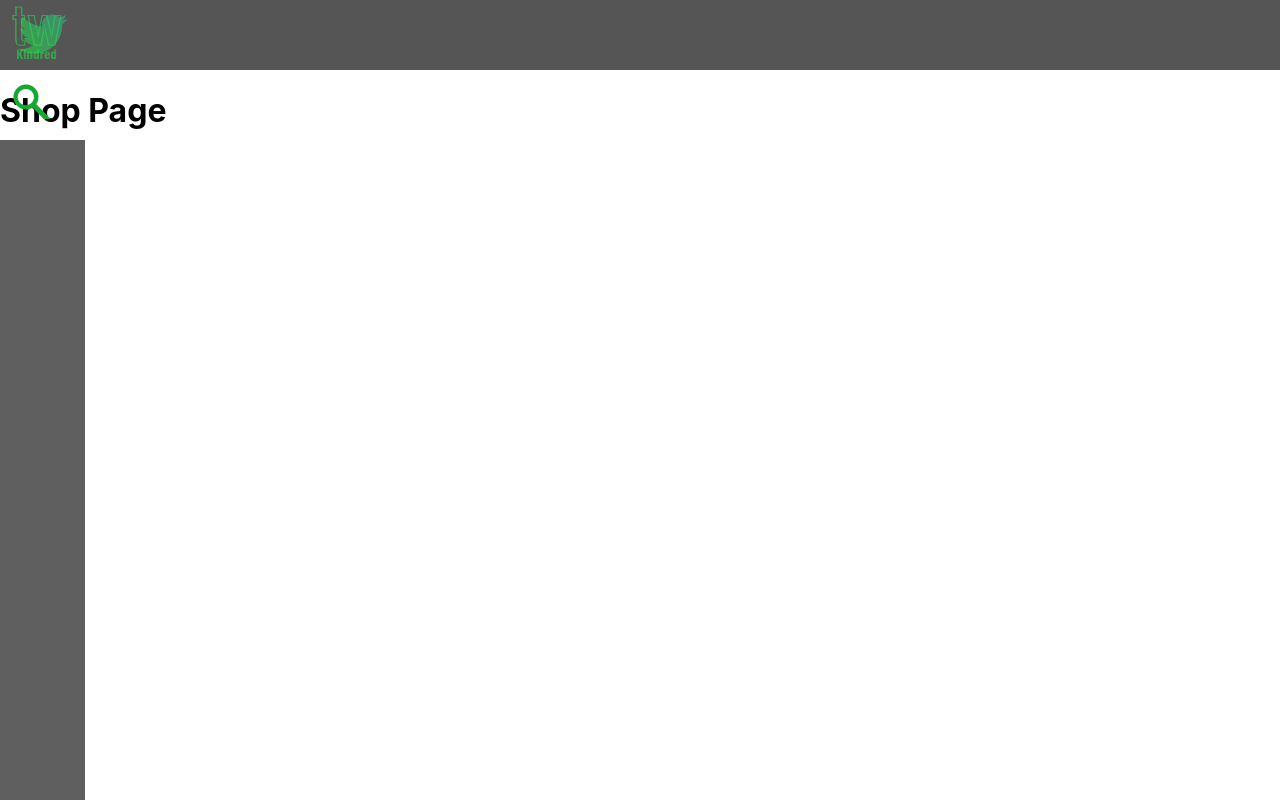
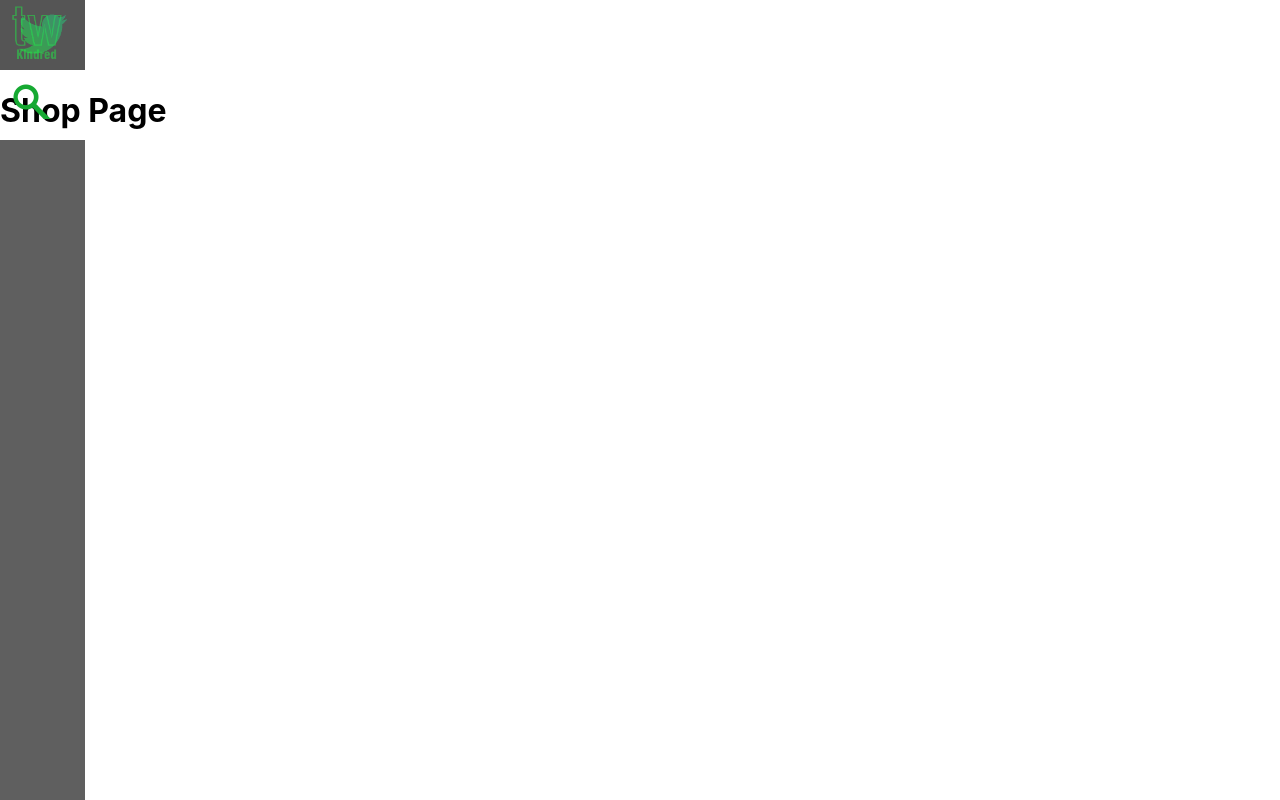
Before and after one commit to Stennetett/Kindred-Twitter, a React (Create React App) app: page /shop in a window 1280 px wide. Built offline with nearby package versions, Linux system fonts and the light colour scheme; the HTML template or start-up script is replaced by a standard one.

Commit message:
Changed top bar size

```diff
--- a/src/App.css
+++ b/src/App.css
@@ -22,15 +22,13 @@ nav{
 
 #test {
   height: 70px;
-  width: auto;
+  width: 85px;
   background-color: #555;
 }
 
 
 
-.iconText{
 
-}
 
 
 
```
